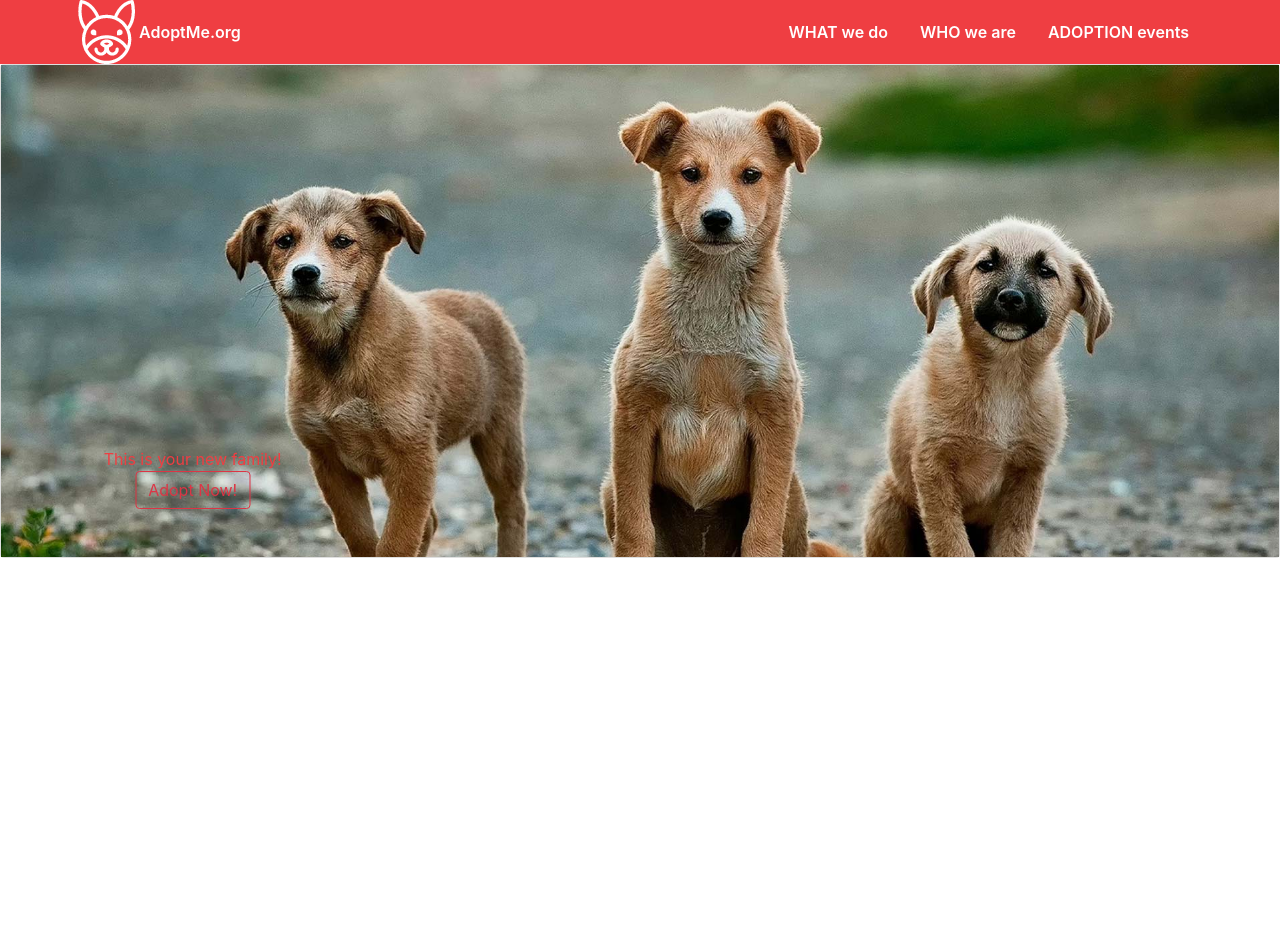
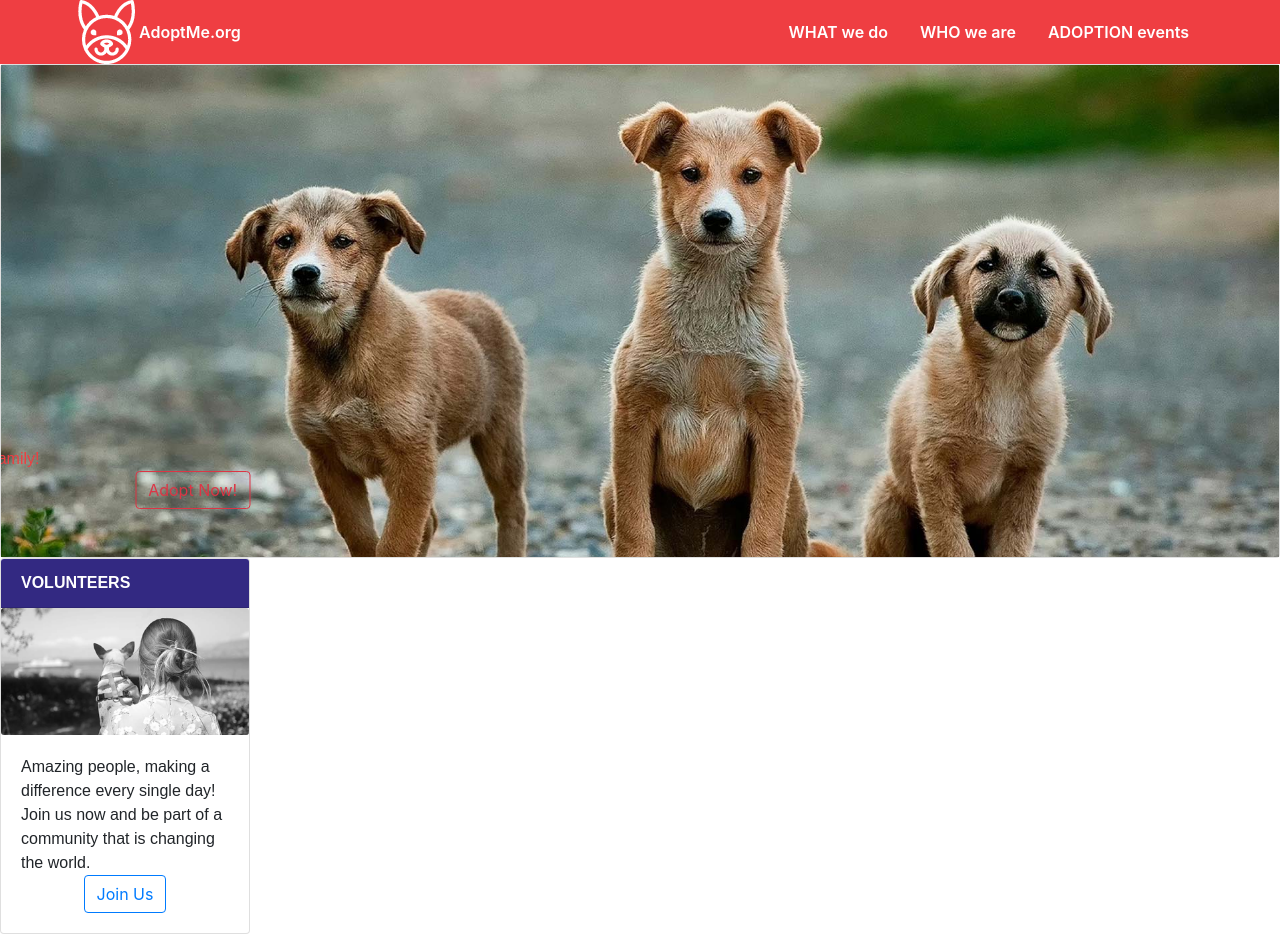
Before and after one commit to NickHudgins/React-Challenge, a React (Create React App) app: page / in a window 1280 px wide. Before the commit the page ends 800 px from the top, so only its background shows below. Built offline with nearby package versions, Linux system fonts and the light colour scheme; the HTML template or start-up script is replaced by a standard one.

Commit message:
Volunteer card formatting progress.

```diff
--- a/src/App.js
+++ b/src/App.js
@@ -1,5 +1,5 @@
 import React, { Component } from 'react';
-import GirlCard from './GirlCard';
+import GirlCard from './Components/VolunteerCard/GirlCard';
 import DogsCard from './Components/TopBanner/DogsCard';
 import TroubleCard from './TroubleCard';
 import NavBar from './Components/NavBar/NavBar';
@@ -12,6 +12,7 @@ function App() {
     <div className="App">
       <NavBar />
       <DogsCard />
+      <GirlCard />
       {Testimonial}
       {TroubleCard}
     </div>
--- a/src/Components/TopBanner/TopBanner.css
+++ b/src/Components/TopBanner/TopBanner.css
@@ -25,5 +25,4 @@
     top: 84%;
     left: 15%;
     transform: translate(-50%, -50%);
-
 }
--- /dev/null
+++ b/src/Components/VolunteerCard/GirlCard.js
@@ -0,0 +1,31 @@
+import React from "react";
+import Girl from "../../girl.png";
+import { Card, CardImg, CardBody, CardTitle, CardText } from "reactstrap";
+import "../../../node_modules/bootstrap/dist/css/bootstrap.min.css";
+import "./VolunteerCard.css";
+
+function GirlCard() {
+  return (
+    <div className="volunteer-container">
+      <Card>
+        <div class="card-header">VOLUNTEERS</div>
+        <CardImg variant="top" src={Girl} alt="Valunteer Card" />
+        <CardBody>
+          <div class="volunteer-text">
+            <CardText>
+              Amazing people, making a difference every single day! Join us now
+              and be part of a community that is changing the world.
+            </CardText>
+          </div>
+          <div class="volunteer-button">
+            <button type="button" class="btn btn-outline-primary">
+              Join Us
+            </button>
+          </div>
+        </CardBody>
+      </Card>
+    </div>
+  );
+}
+
+export default GirlCard;
--- /dev/null
+++ b/src/Components/VolunteerCard/VolunteerCard.css
@@ -0,0 +1,23 @@
+.volunteer-container {
+width: 250px;
+}
+
+.card-header {
+  background-color: #332982;
+  color: white;
+  font-family: sans-serif;
+  font-stretch: condensed;
+  font-weight: 800;
+  text-align: left;
+}
+
+.card-text {
+  text-align: left;
+  font-family: sans-serif;
+  font-stretch: condensed;
+}
+
+.volunteer-button {
+  color: #332982;
+  position: left;
+}
--- a/src/GirlCard.js
+++ /dev/null
@@ -1,24 +0,0 @@
-import React from 'react';
-import Girl from './girl.png';
-import { Card, CardImg, CardBody, CardTitle, CardText } from "reactstrap";
-import '../node_modules/bootstrap/dist/css/bootstrap.min.css';
-
-function GirlCard() {
-        return(
-            <div className="GirlCard">
-        <Card>
-            <CardImg variant="top" src={Girl} alt="Valunteer Card" />
-            <CardBody>
-                <CardTitle>VOLUNTEERS</CardTitle>
-                <CardText>
-                    Amazing people, making a difference every single day! Join us now and be part of a community that is changing the world.
-        </CardText>
-                <button variant="primary">Join Us</button>
-            </CardBody>
-        </Card>
-        </div>
-        );
-    }
-
-
-export default GirlCard;
```
